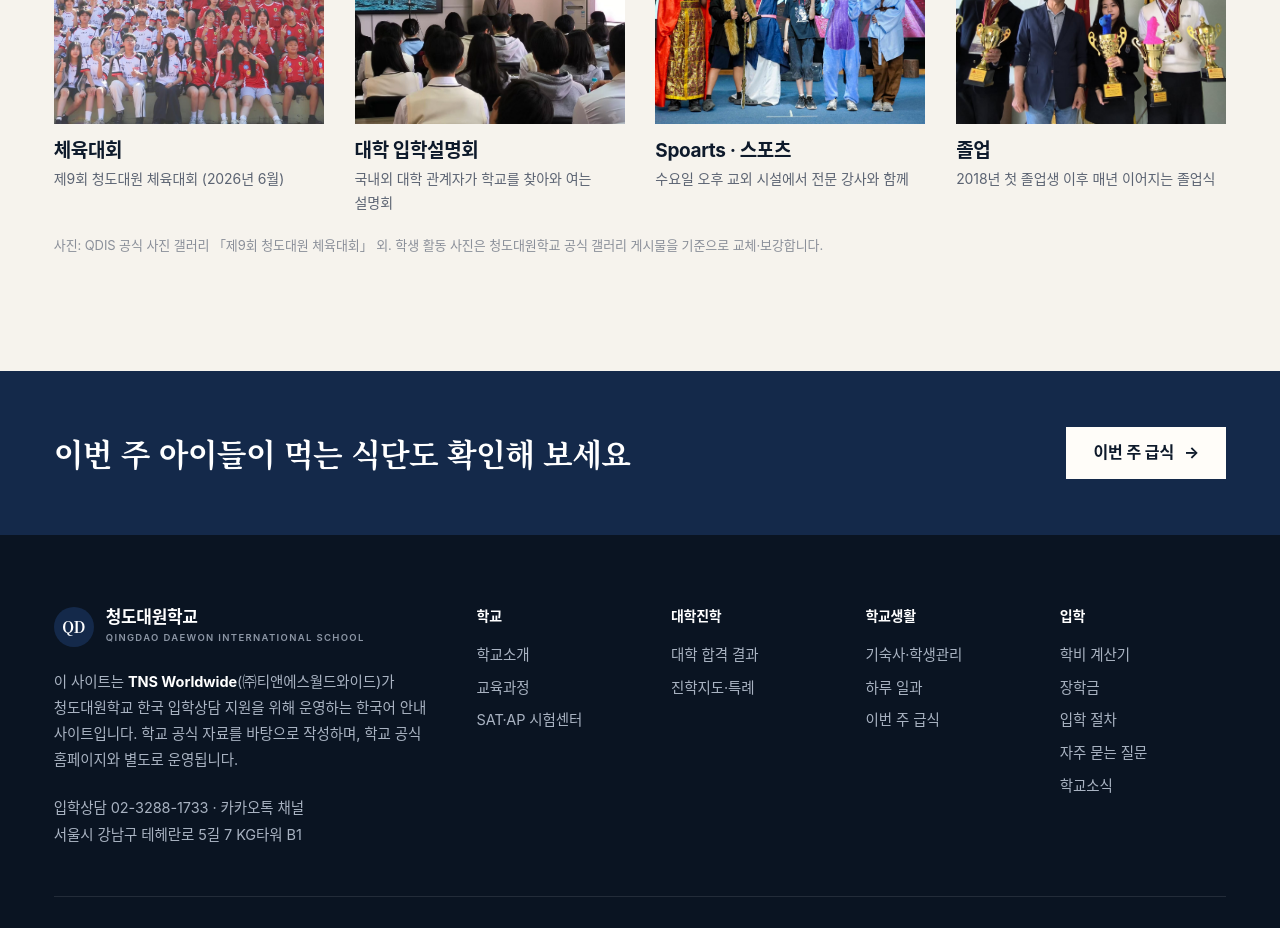
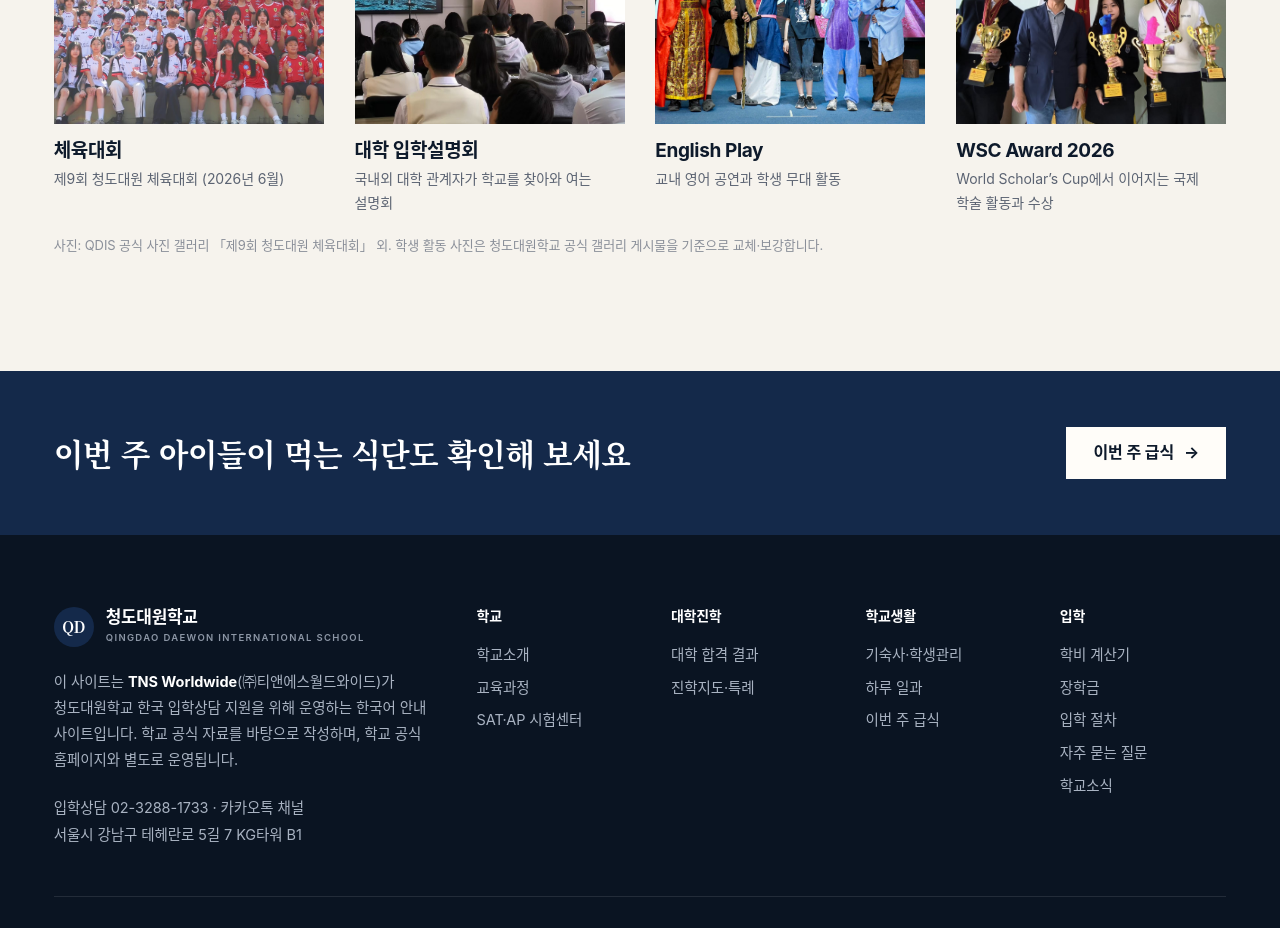
Before and after one commit to tnsuhak/qdis, a React (Vite) app: page /daily-life in a window 1280 px wide. Shown: the part 4520-5448 px from the top of the page. Built offline with nearby package versions, Linux system fonts and the light colour scheme; a web font is replaced by a local one.

Commit message:
Refresh QDIS student activity gallery

```diff
--- a/src/pages/Life.tsx
+++ b/src/pages/Life.tsx
@@ -130,8 +130,8 @@ export function DailyLifePage() {
   const acts: Array<[string, string, string]> = [
     ['lifeMain', '체육대회', '제9회 청도대원 체육대회 (2026년 6월)'],
     ['lifeA', '대학 입학설명회', '국내외 대학 관계자가 학교를 찾아와 여는 설명회'],
-    ['lifeB', 'Spoarts · 스포츠', '수요일 오후 교외 시설에서 전문 강사와 함께'],
-    ['lifeC', '졸업', '2018년 첫 졸업생 이후 매년 이어지는 졸업식'],
+    ['lifeB', 'English Play', '교내 영어 공연과 학생 무대 활동'],
+    ['lifeC', 'WSC Award 2026', 'World Scholar’s Cup에서 이어지는 국제 학술 활동과 수상'],
   ];
   return (
     <>
```
